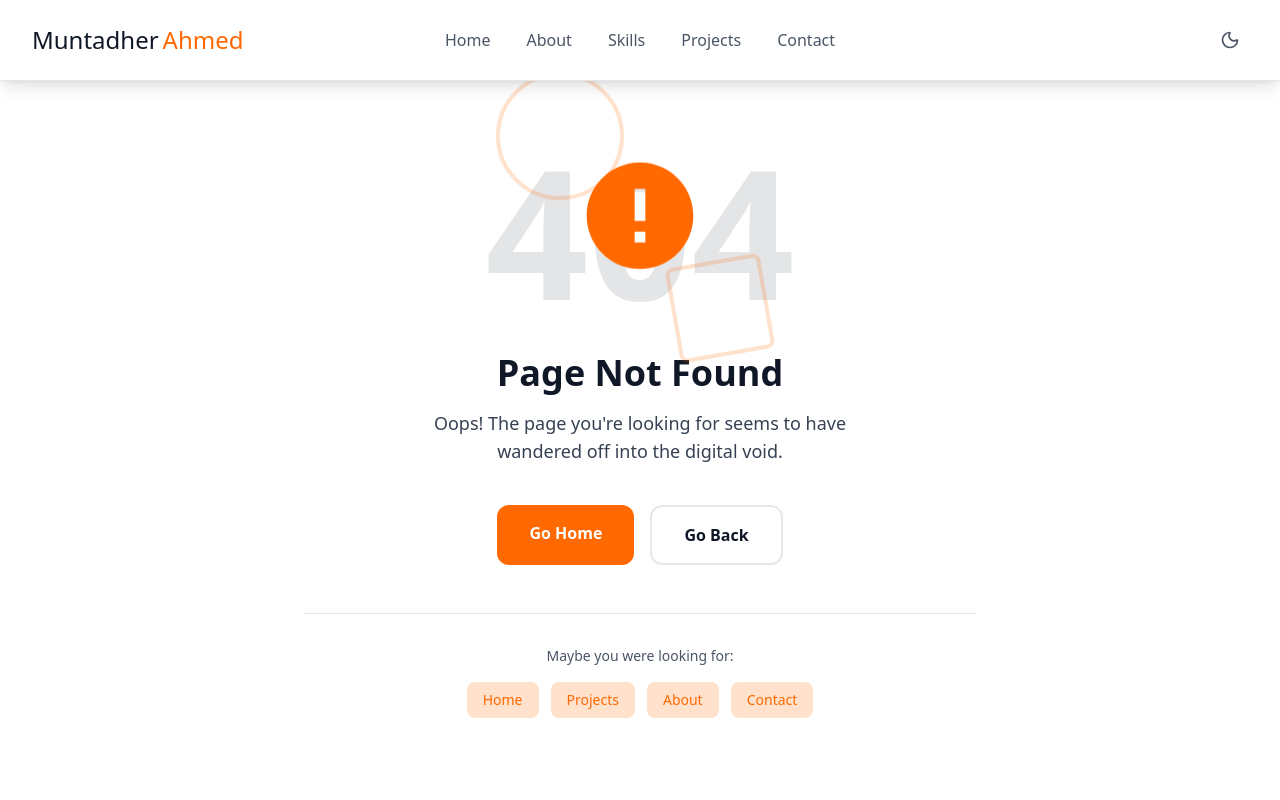
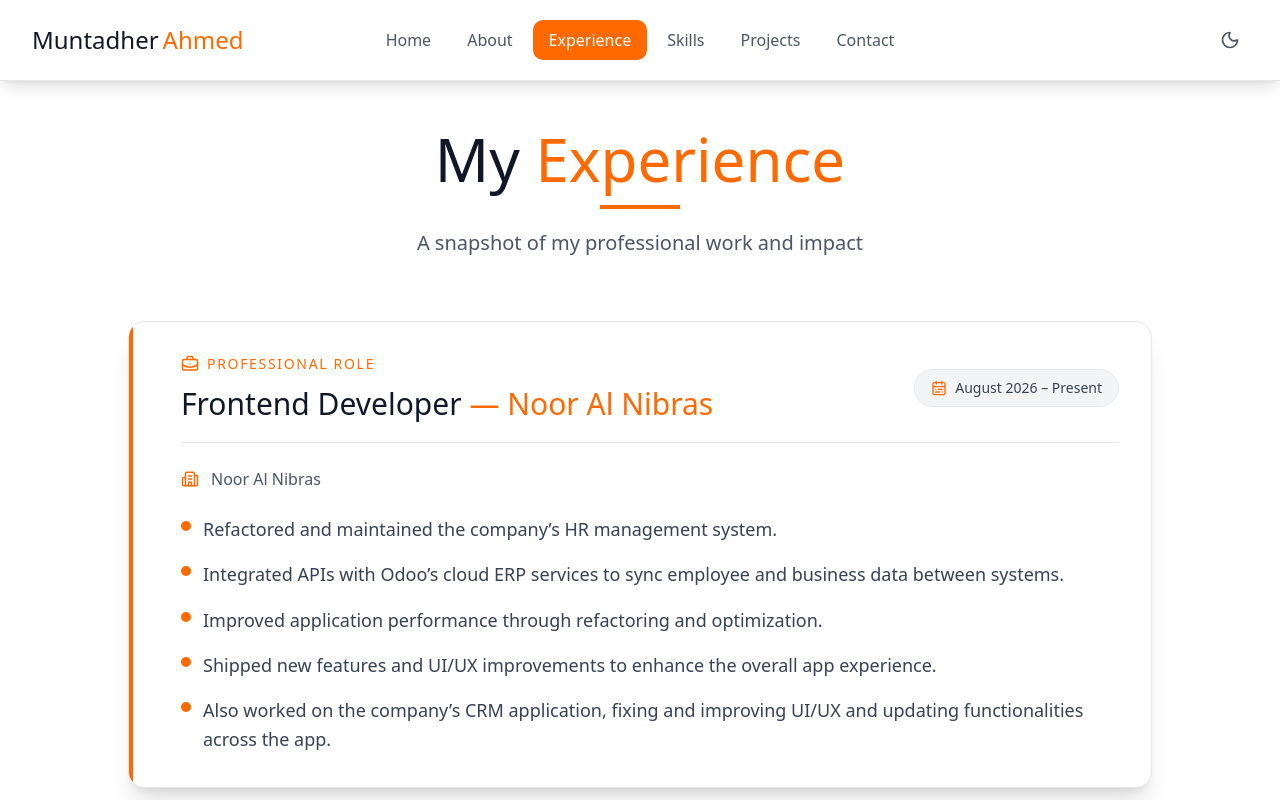
Before and after one commit to Eng-Muntadher/Portfolio-App, a Next.js app: page /experience in a window 1280 px wide. Before the commit this address had no page. Shown: the top 800 px of the page. Built offline with nearby package versions, Linux system fonts and the light colour scheme.

Commit message:
feat: Add new experience page to the app

```diff
--- a/src/app/_components/Footer.tsx
+++ b/src/app/_components/Footer.tsx
@@ -27,11 +27,11 @@ const socialLinks = [
 const quickLinks = [
   [
     { to: "/home", label: "Home" },
-    { to: "/skills", label: "Skills" },
+    { to: "/experience", label: "Experience" },
   ],
   [
     { to: "/projects", label: "Projects" },
-    { to: "/project-details/ma-vault", label: "MA Vault" },
+    { to: "/skills", label: "Skills" },
   ],
   [
     { to: "/contact", label: "Contact" },
--- a/src/app/_components/NavLinks.tsx
+++ b/src/app/_components/NavLinks.tsx
@@ -3,7 +3,7 @@
 import Link from "next/link";
 import { usePathname } from "next/navigation";
 
-const links = ["home", "about", "skills", "projects", "contact"];
+const links = ["home", "about", "experience", "skills", "projects", "contact"];
 const linkClasses =
   "px-4 py-2 text-(--nav-links-text) hover:text-(--orange-text) focus-visible:outline-none focus-visible:ring-2 focus-visible:ring-(--orange-text)";
 
--- a/src/app/_components/NavigationCardList.tsx
+++ b/src/app/_components/NavigationCardList.tsx
@@ -1,7 +1,15 @@
-import { Briefcase, Code, Mail } from "lucide-react";
+import { Briefcase, Code, Mail, History } from "lucide-react";
 import NavigationCardItem from "./NavigationCardItem";
 
 const cardData = [
+  {
+    heading: "My Experience",
+    text: "See my professional journey",
+    icon: History,
+    iconBg: "rgba(255, 105, 0, 0.20)",
+    iconTextColor: "var(--orange-text)",
+    url: "/experience",
+  },
   {
     heading: "View My Work",
     text: "Explore my portfolio projects",
--- a/src/app/_components/mobileMenu.tsx
+++ b/src/app/_components/mobileMenu.tsx
@@ -37,6 +37,11 @@ const menuItems: MenuItem[] = [
     label: "About",
     icon: <User className="w-5 h-5" />,
     to: "/about",
+  },
+  {
+    label: "Experience",
+    icon: <Briefcase className="w-5 h-5" />,
+    to: "/experience",
   },
   {
     label: "Projects",
--- /dev/null
+++ b/src/app/experience/page.tsx
@@ -0,0 +1,88 @@
+import AnimationWrapper from "@/app/_components/AnimationWrapper";
+import SectionHeader from "@/app/_components/SectionHeader";
+import { Metadata } from "next";
+import { BriefcaseBusiness, CalendarRange, Building2 } from "lucide-react";
+
+export const metadata: Metadata = {
+  title: "Experience",
+};
+
+const experienceItems = [
+  "Refactored and maintained the company’s HR management system.",
+  "Integrated APIs with Odoo’s cloud ERP services to sync employee and business data between systems.",
+  "Improved application performance through refactoring and optimization.",
+  "Shipped new features and UI/UX improvements to enhance the overall app experience.",
+  "Also worked on the company’s CRM application, fixing and improving UI/UX and updating functionalities across the app.",
+];
+
+function ExperiencePage() {
+  return (
+    <>
+      <SectionHeader
+        text="My"
+        highlight="Experience"
+        paragraphText="A snapshot of my professional work and impact"
+        addedClasses="text-6xl mb-10 max-lg:text-5xl max-md:text-4xl"
+      />
+
+      <div className="max-w-5xl mx-auto pb-4">
+        <AnimationWrapper
+          as="article"
+          initial={{ opacity: 0, y: 30 }}
+          whileInView={{ opacity: 1, y: 0 }}
+          viewport={{ once: true }}
+          transition={{ duration: 0.6 }}
+          className="relative overflow-hidden rounded-[1rem] border border-(--border-color) bg-(--custom-bg-2) p-8 shadow-xl delay max-md:p-6"
+        >
+          <div className="absolute inset-y-0 left-0 w-1 bg-(--orange-text)" />
+
+          <div className="pl-5">
+            <div className="mb-6 flex flex-wrap items-center justify-between gap-4 border-b border-(--border-color) pb-5">
+              <div>
+                <div className="mb-3 flex items-center gap-2 text-(--orange-text)">
+                  <BriefcaseBusiness aria-hidden="true" size={18} />
+                  <span className="text-sm font-medium uppercase tracking-[0.12em]">
+                    Professional Role
+                  </span>
+                </div>
+
+                <h2 className="text-3xl text-(--text-color) max-md:text-2xl">
+                  Frontend Developer <span className="text-(--orange-text)">— Noor Al Nibras</span>
+                </h2>
+              </div>
+
+              <div className="flex items-center gap-2 rounded-full border border-(--border-color) bg-(--gray-bg) px-4 py-2 text-sm text-(--text-color-secondary)">
+                <CalendarRange aria-hidden="true" size={16} className="text-(--orange-text)" />
+                August 2026 – Present
+              </div>
+            </div>
+
+            <div className="mb-6 flex items-center gap-3 text-(--gray-text)">
+              <Building2 aria-hidden="true" size={18} className="text-(--orange-text)" />
+              <span className="text-base">Noor Al Nibras</span>
+            </div>
+
+            <ul className="space-y-4">
+              {experienceItems.map((item, index) => (
+                <AnimationWrapper
+                  as="li"
+                  key={item}
+                  initial={{ opacity: 0, x: -18 }}
+                  whileInView={{ opacity: 1, x: 0 }}
+                  viewport={{ once: true }}
+                  transition={{ duration: 0.4, delay: index * 0.08 }}
+                  className="flex gap-3 text-(--text-color-secondary)"
+                >
+                  <span className="mt-1.5 h-2.5 w-2.5 shrink-0 rounded-full bg-(--orange-text)" />
+                  <span className="text-lg leading-relaxed max-md:text-base">{item}</span>
+                </AnimationWrapper>
+              ))}
+            </ul>
+          </div>
+        </AnimationWrapper>
+      </div>
+    </>
+  );
+}
+
+export default ExperiencePage;
```
